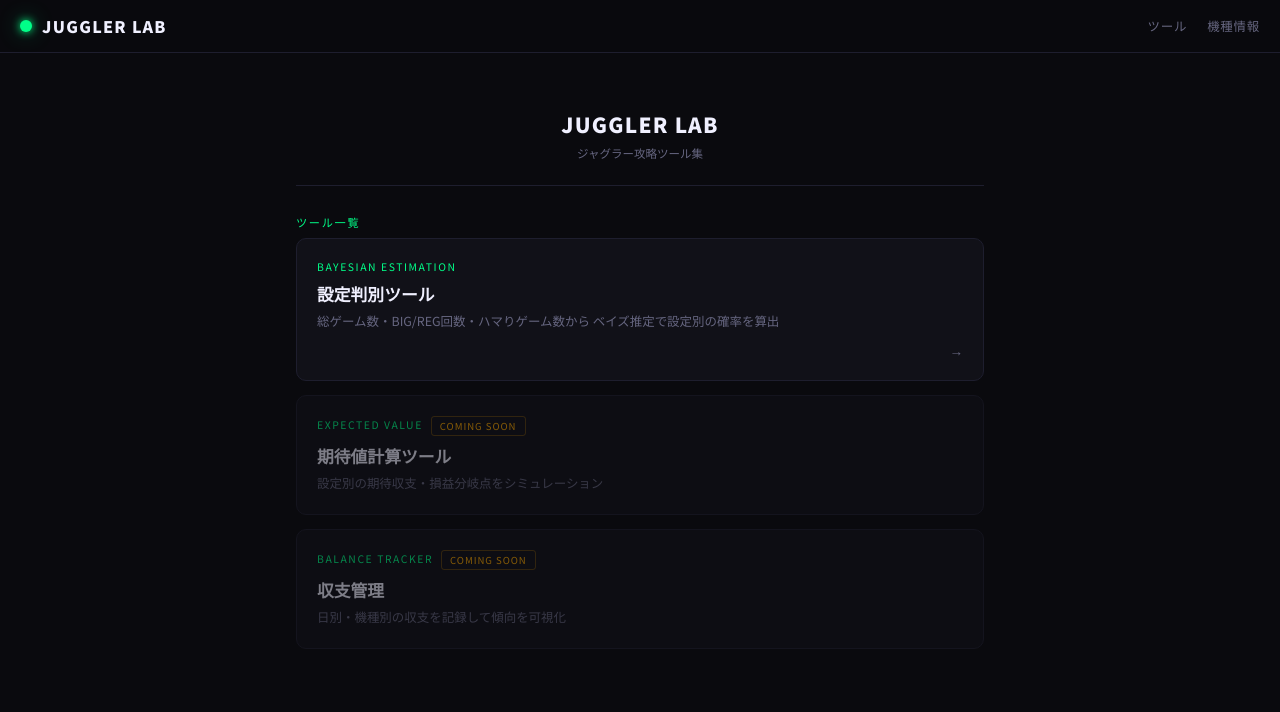
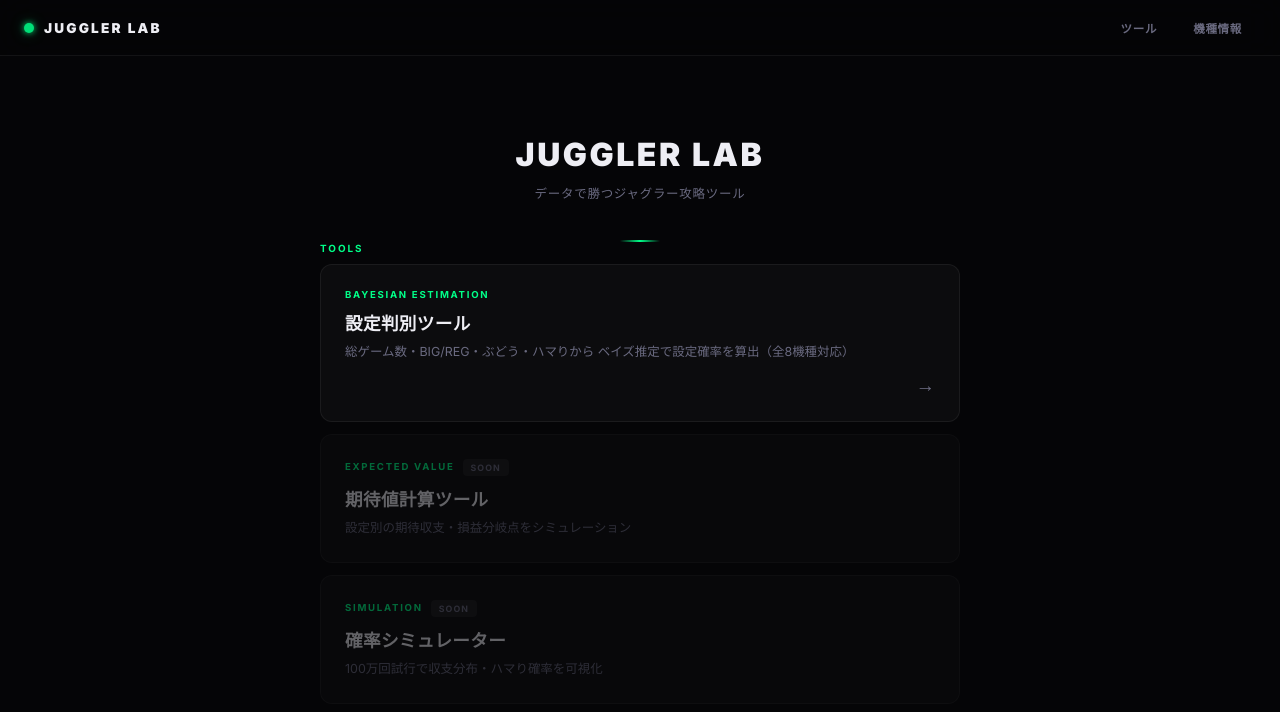
Before and after one commit to apyoappyo/juggler-lab, a Next.js app: page / in a window 1280 px wide. Shown: the top 712 px of the page. Built offline with nearby package versions, Linux system fonts and the light colour scheme.

Commit message:
DAZN/VALORANT風リデザイン + 全8機種65536分母対応

```diff
--- a/src/app/globals.css
+++ b/src/app/globals.css
@@ -1,20 +1,23 @@
-@import url('https://fonts.googleapis.com/css2?family=Share+Tech+Mono&family=Noto+Sans+JP:wght@400;700;900&display=swap');
+@import url('https://fonts.googleapis.com/css2?family=Inter:wght@400;600;700;900&family=Noto+Sans+JP:wght@400;600;700;900&family=Share+Tech+Mono&display=swap');
 
 :root {
-  --bg: #0a0a0e;
-  --surface: #111118;
-  --surface2: #16161f;
-  --border: #1e1e2e;
+  --bg: #050507;
+  --surface: rgba(255,255,255,0.03);
+  --surface-solid: #0c0c10;
+  --surface2: rgba(255,255,255,0.06);
+  --border: rgba(255,255,255,0.06);
+  --border-hover: rgba(255,255,255,0.12);
   --green: #00ff88;
   --green-dim: #00cc6a;
-  --green-glow: rgba(0,255,136,0.15);
+  --green-muted: rgba(0,255,136,0.12);
+  --green-glow: rgba(0,255,136,0.08);
   --amber: #ffaa00;
   --red: #ff4466;
-  --text: #d0d0e0;
-  --muted: #666680;
-  --white: #f0f0ff;
+  --text: #b0b0c0;
+  --text-secondary: #6a6a80;
+  --white: #eeeef4;
   --mono: 'Share Tech Mono', monospace;
-  --sans: 'Noto Sans JP', sans-serif;
+  --sans: 'Inter', 'Noto Sans JP', sans-serif;
 }
 
 * { box-sizing: border-box; margin: 0; padding: 0; }
@@ -24,21 +27,27 @@ body {
   color: var(--text);
   font-family: var(--sans);
   min-height: 100vh;
+  -webkit-font-smoothing: antialiased;
+  -moz-osx-font-smoothing: grayscale;
 }
 
 a { color: inherit; text-decoration: none; }
 
-/* ========== HEADER NAV ========== */
+/* ======================================== */
+/* HEADER                                   */
+/* ======================================== */
 .site-header {
   display: flex;
   align-items: center;
   justify-content: space-between;
-  padding: 14px 20px;
+  padding: 0 24px;
+  height: 56px;
   border-bottom: 1px solid var(--border);
   position: sticky;
   top: 0;
-  background: rgba(10,10,14,0.92);
-  backdrop-filter: blur(8px);
+  background: rgba(5,5,7,0.85);
+  backdrop-filter: blur(20px) saturate(1.4);
+  -webkit-backdrop-filter: blur(20px) saturate(1.4);
   z-index: 50;
 }
 
@@ -49,156 +58,226 @@ a { color: inherit; text-decoration: none; }
 }
 
 .gogo-dot {
-  width: 12px; height: 12px;
+  width: 10px; height: 10px;
   border-radius: 50%;
   background: var(--green);
-  box-shadow: 0 0 6px var(--green), 0 0 16px rgba(0,255,136,0.4);
-  animation: dotPulse 2s ease-in-out infinite;
+  box-shadow: 0 0 6px var(--green), 0 0 18px rgba(0,255,136,0.35);
+  animation: dotPulse 2.5s ease-in-out infinite;
 }
 @keyframes dotPulse {
-  0%,100% { box-shadow: 0 0 6px var(--green), 0 0 16px rgba(0,255,136,0.4); }
-  50% { box-shadow: 0 0 10px var(--green), 0 0 28px rgba(0,255,136,0.5); }
+  0%,100% { opacity: 1; }
+  50% { opacity: 0.6; }
 }
 
 .site-logo span {
   font-weight: 900;
-  font-size: 1rem;
+  font-size: 0.85rem;
   color: var(--white);
-  letter-spacing: 0.08em;
+  letter-spacing: 0.16em;
+  text-transform: uppercase;
 }
 
 .site-nav {
   display: flex;
-  gap: 20px;
+  gap: 8px;
 }
 .site-nav a {
-  font-size: 0.78rem;
-  color: var(--muted);
+  font-size: 0.72rem;
+  font-weight: 600;
+  color: var(--text-secondary);
   letter-spacing: 0.06em;
-  transition: color 0.15s;
+  padding: 6px 14px;
+  border-radius: 6px;
+  transition: all 0.2s;
 }
-.site-nav a:hover { color: var(--green); }
-
-/* ========== MAIN CONTENT ========== */
-.main-content {
-  max-width: 720px;
-  margin: 0 auto;
-  padding: 24px 16px 60px;
+.site-nav a:hover {
+  color: var(--white);
+  background: var(--surface2);
 }
 
-/* ========== TOOL CARD ========== */
+/* ======================================== */
+/* MAIN CONTENT                             */
+/* ======================================== */
+.main-content {
+  max-width: 680px;
+  margin: 0 auto;
+  padding: 32px 20px 80px;
+}
+
+/* ======================================== */
+/* HERO / PAGE HEADER                       */
+/* ======================================== */
+.page-header {
+  text-align: center;
+  padding: 48px 0 40px;
+  position: relative;
+}
+.page-header::after {
+  content: '';
+  position: absolute;
+  bottom: 0;
+  left: 50%;
+  transform: translateX(-50%);
+  width: 40px;
+  height: 2px;
+  background: linear-gradient(90deg, transparent, var(--green), transparent);
+}
+.page-header h1 {
+  font-size: 2rem;
+  font-weight: 900;
+  color: var(--white);
+  letter-spacing: 0.08em;
+  text-transform: uppercase;
+  line-height: 1.2;
+}
+.page-header p {
+  margin-top: 10px;
+  font-size: 0.78rem;
+  color: var(--text-secondary);
+  letter-spacing: 0.06em;
+}
+
+/* ======================================== */
+/* TOOL CARDS                               */
+/* ======================================== */
 .tool-grid {
   display: grid;
-  gap: 14px;
+  gap: 12px;
 }
 
 .tool-card {
   display: block;
+  position: relative;
   background: var(--surface);
   border: 1px solid var(--border);
-  border-radius: 10px;
-  padding: 20px;
-  transition: all 0.2s;
+  border-radius: 12px;
+  padding: 24px;
+  transition: all 0.3s cubic-bezier(0.22, 1, 0.36, 1);
   cursor: pointer;
+  overflow: hidden;
+}
+.tool-card::before {
+  content: '';
+  position: absolute;
+  top: 0; left: 0;
+  width: 100%; height: 100%;
+  background: linear-gradient(135deg, rgba(0,255,136,0.03) 0%, transparent 60%);
+  opacity: 0;
+  transition: opacity 0.3s;
 }
 .tool-card:hover {
-  border-color: var(--green-dim);
-  box-shadow: 0 0 20px rgba(0,255,136,0.06);
-  transform: translateY(-1px);
+  border-color: var(--border-hover);
+  transform: translateY(-2px);
+  box-shadow: 0 8px 32px rgba(0,0,0,0.4);
 }
+.tool-card:hover::before { opacity: 1; }
 
 .tool-card-tag {
-  font-size: 0.65rem;
-  letter-spacing: 0.15em;
+  position: relative;
+  font-size: 0.6rem;
+  font-weight: 700;
+  letter-spacing: 0.18em;
   color: var(--green);
   text-transform: uppercase;
-  margin-bottom: 8px;
+  margin-bottom: 10px;
 }
 
 .tool-card h2 {
-  font-size: 1.05rem;
+  position: relative;
+  font-size: 1.1rem;
   color: var(--white);
-  font-weight: 700;
+  font-weight: 800;
   margin-bottom: 6px;
+  letter-spacing: 0.02em;
 }
 
 .tool-card p {
+  position: relative;
   font-size: 0.78rem;
-  color: var(--muted);
-  line-height: 1.6;
+  color: var(--text-secondary);
+  line-height: 1.7;
 }
 
 .tool-card-arrow {
+  position: relative;
   text-align: right;
-  color: var(--muted);
-  font-size: 0.85rem;
-  margin-top: 8px;
+  color: var(--text-secondary);
+  font-size: 1.2rem;
+  margin-top: 10px;
+  transition: all 0.3s;
 }
-.tool-card:hover .tool-card-arrow { color: var(--green); }
-
-/* ========== PAGE HEADER ========== */
-.page-header {
-  text-align: center;
-  padding: 32px 0 24px;
-  border-bottom: 1px solid var(--border);
-  margin-bottom: 28px;
-}
-.page-header h1 {
-  font-size: 1.3rem;
-  font-weight: 900;
-  color: var(--white);
-  letter-spacing: 0.06em;
-}
-.page-header p {
-  margin-top: 6px;
-  font-size: 0.72rem;
-  color: var(--muted);
+.tool-card:hover .tool-card-arrow {
+  color: var(--green);
+  transform: translateX(4px);
 }
 
-/* ========== SECTION LABELS ========== */
+/* ======================================== */
+/* SECTION LABELS                           */
+/* ======================================== */
 .section-label {
-  font-size: 0.7rem;
-  letter-spacing: 0.15em;
+  font-size: 0.62rem;
+  font-weight: 700;
+  letter-spacing: 0.2em;
   color: var(--green);
   text-transform: uppercase;
-  margin-bottom: 8px;
+  margin-bottom: 10px;
 }
 
-/* ========== BUTTONS ========== */
+/* ======================================== */
+/* BUTTONS                                  */
+/* ======================================== */
 .btn-primary {
   width: 100%;
-  padding: 14px;
-  background: linear-gradient(135deg, #00cc6a, #00ff88);
+  padding: 15px;
+  background: var(--green);
   border: none;
-  border-radius: 8px;
+  border-radius: 10px;
   color: #001a0d;
   font-family: var(--sans);
-  font-weight: 900;
-  font-size: 1rem;
-  letter-spacing: 0.1em;
+  font-weight: 800;
+  font-size: 0.9rem;
+  letter-spacing: 0.14em;
   cursor: pointer;
-  transition: all 0.15s;
-  box-shadow: 0 0 16px rgba(0,255,136,0.3);
+  transition: all 0.2s;
+  position: relative;
+  overflow: hidden;
+}
+.btn-primary::after {
+  content: '';
+  position: absolute;
+  inset: 0;
+  background: linear-gradient(135deg, transparent 40%, rgba(255,255,255,0.15) 100%);
 }
 .btn-primary:hover {
-  box-shadow: 0 0 28px rgba(0,255,136,0.5);
+  box-shadow: 0 0 32px rgba(0,255,136,0.35);
   transform: translateY(-1px);
+}
+.btn-primary:active {
+  transform: translateY(0);
+  box-shadow: 0 0 16px rgba(0,255,136,0.2);
 }
 
 .btn-ghost {
-  background: none;
+  background: var(--surface2);
   border: 1px solid var(--border);
-  color: var(--muted);
-  font-size: 0.7rem;
-  padding: 4px 12px;
-  border-radius: 4px;
+  color: var(--text-secondary);
+  font-size: 0.68rem;
+  font-weight: 600;
+  padding: 5px 14px;
+  border-radius: 6px;
   cursor: pointer;
   font-family: var(--sans);
-  transition: all 0.15s;
+  transition: all 0.2s;
 }
-.btn-ghost:hover { border-color: var(--green-dim); color: var(--green-dim); }
+.btn-ghost:hover {
+  border-color: var(--border-hover);
+  color: var(--white);
+  background: var(--surface2);
+}
 
-/* ========== FORM INPUTS ========== */
+/* ======================================== */
+/* FORM INPUTS                              */
+/* ======================================== */
 .input-row {
   display: grid;
   grid-template-columns: 1fr 1fr 1fr;
@@ -212,53 +291,65 @@ a { color: inherit; text-decoration: none; }
   gap: 6px;
 }
 .input-group label {
-  font-size: 0.68rem;
-  color: var(--muted);
+  font-size: 0.65rem;
+  font-weight: 600;
+  color: var(--text-secondary);
   letter-spacing: 0.08em;
 }
 .input-group input {
   background: var(--surface);
   border: 1px solid var(--border);
-  border-radius: 6px;
+  border-radius: 8px;
   color: var(--white);
   font-family: var(--mono);
   font-size: 1.05rem;
-  padding: 10px;
+  padding: 12px 10px;
   text-align: center;
   outline: none;
-  transition: border-color 0.15s;
+  transition: all 0.2s;
   width: 100%;
 }
 .input-group input:focus {
   border-color: var(--green);
-  box-shadow: 0 0 0 2px rgba(0,255,136,0.1);
+  box-shadow: 0 0 0 3px var(--green-muted);
+  background: rgba(0,255,136,0.02);
 }
+.input-group input::placeholder { color: var(--text-secondary); opacity: 0.5; }
 
-/* ========== DIVIDER ========== */
+/* ======================================== */
+/* DIVIDER                                  */
+/* ======================================== */
 .divider {
   border: none;
   border-top: 1px solid var(--border);
-  margin: 20px 0;
+  margin: 24px 0;
 }
 
-/* ========== COMING SOON ========== */
+/* ======================================== */
+/* COMING SOON BADGE                        */
+/* ======================================== */
 .coming-soon {
   display: inline-block;
-  font-size: 0.6rem;
-  letter-spacing: 0.1em;
-  color: var(--amber);
-  border: 1px solid rgba(255,170,0,0.3);
-  padding: 2px 8px;
-  border-radius: 3px;
+  font-size: 0.55rem;
+  font-weight: 700;
+  letter-spacing: 0.12em;
+  color: var(--text-secondary);
+  background: var(--surface2);
+  padding: 3px 8px;
+  border-radius: 4px;
   margin-left: 8px;
   vertical-align: middle;
 }
 
-/* ========== MOBILE ========== */
+/* ======================================== */
+/* MOBILE                                   */
+/* ======================================== */
 @media (max-width: 480px) {
-  .site-header { padding: 12px 14px; }
-  .site-logo span { font-size: 0.85rem; }
-  .site-nav { gap: 12px; }
-  .site-nav a { font-size: 0.7rem; }
-  .main-content { padding: 16px 12px 48px; }
+  .site-header { padding: 0 16px; height: 50px; }
+  .site-logo span { font-size: 0.78rem; }
+  .site-nav a { font-size: 0.68rem; padding: 6px 10px; }
+  .main-content { padding: 20px 14px 60px; }
+  .page-header { padding: 36px 0 32px; }
+  .page-header h1 { font-size: 1.5rem; }
+  .tool-card { padding: 18px; }
 }
--- a/src/app/layout.js
+++ b/src/app/layout.js
@@ -12,7 +12,7 @@ export default function RootLayout({ children }) {
         <header className="site-header">
           <a href="/" className="site-logo">
             <div className="gogo-dot" />
-            <span>JUGGLER LAB</span>
+            <span>Juggler Lab</span>
           </a>
           <nav className="site-nav">
             <a href="/">ツール</a>
--- a/src/app/page.js
+++ b/src/app/page.js
@@ -2,33 +2,33 @@ export default function Home() {
   return (
     <>
       <div className="page-header">
-        <h1>JUGGLER LAB</h1>
-        <p>ジャグラー攻略ツール集</p>
+        <h1>Juggler Lab</h1>
+        <p>データで勝つジャグラー攻略ツール</p>
       </div>
 
-      <div className="section-label">ツール一覧</div>
+      <div className="section-label">Tools</div>
       <div className="tool-grid">
 
         <a href="/tools/setting-analyzer" className="tool-card">
           <div className="tool-card-tag">Bayesian Estimation</div>
           <h2>設定判別ツール</h2>
           <p>
-            総ゲーム数・BIG/REG回数・ハマりゲーム数から
-            ベイズ推定で設定別の確率を算出
+            総ゲーム数・BIG/REG・ぶどう・ハマりから
+            ベイズ推定で設定確率を算出（全8機種対応）
           </p>
           <div className="tool-card-arrow">→</div>
         </a>
 
-        <div className="tool-card" style={{ opacity: 0.5, cursor: 'default' }}>
-          <div className="tool-card-tag">Expected Value<span className="coming-soon">COMING SOON</span></div>
+        <div className="tool-card" style={{ opacity: 0.4, cursor: 'default' }}>
+          <div className="tool-card-tag">Expected Value<span className="coming-soon">SOON</span></div>
           <h2>期待値計算ツール</h2>
           <p>設定別の期待収支・損益分岐点をシミュレーション</p>
         </div>
 
-        <div className="tool-card" style={{ opacity: 0.5, cursor: 'default' }}>
-          <div className="tool-card-tag">Balance Tracker<span className="coming-soon">COMING SOON</span></div>
-          <h2>収支管理</h2>
-          <p>日別・機種別の収支を記録して傾向を可視化</p>
+        <div className="tool-card" style={{ opacity: 0.4, cursor: 'default' }}>
+          <div className="tool-card-tag">Simulation<span className="coming-soon">SOON</span></div>
+          <h2>確率シミュレーター</h2>
+          <p>100万回試行で収支分布・ハマり確率を可視化</p>
         </div>
 
       </div>
```
Also changed, not shown: src/app/tools/setting-analyzer/page.js (+151 -111 lines).
